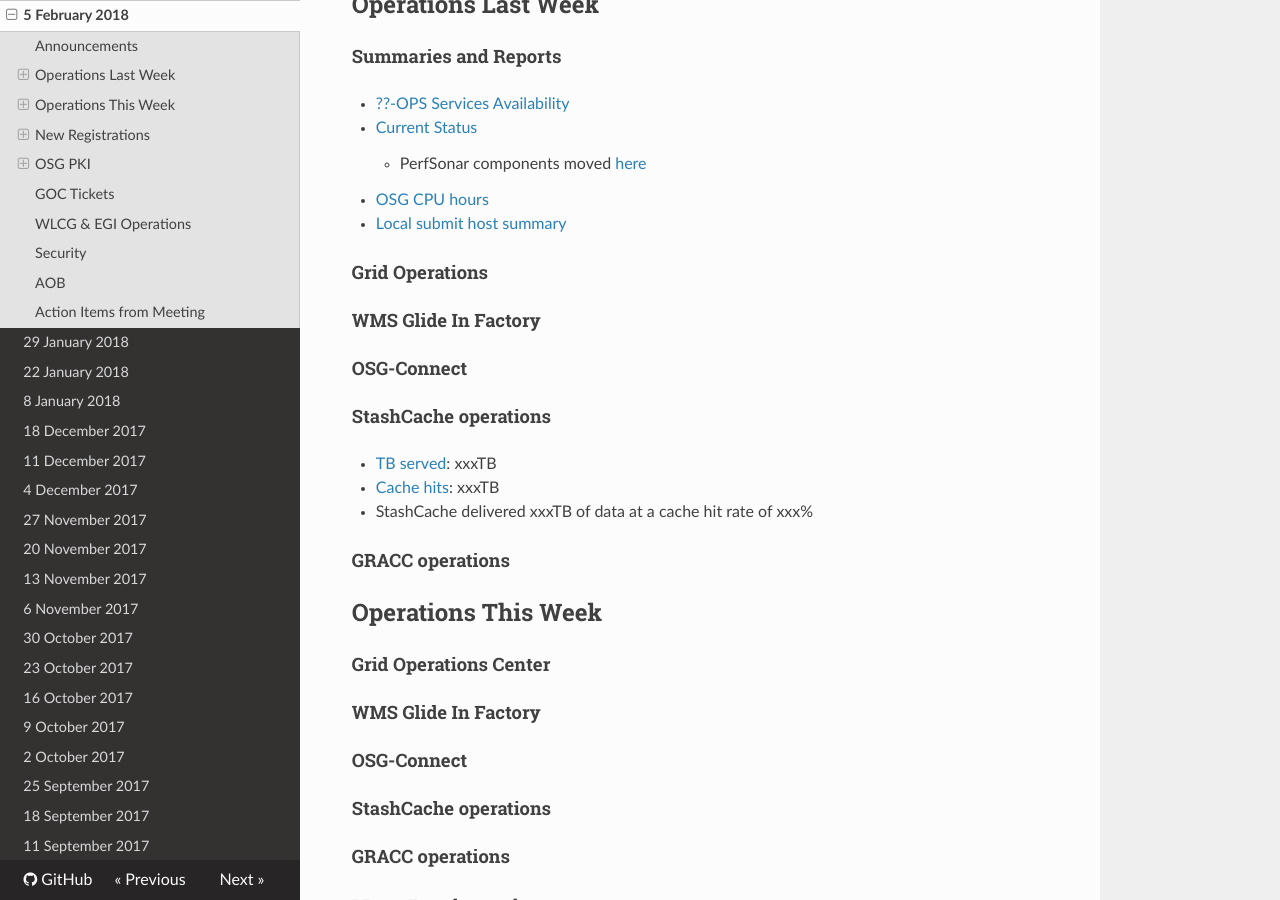
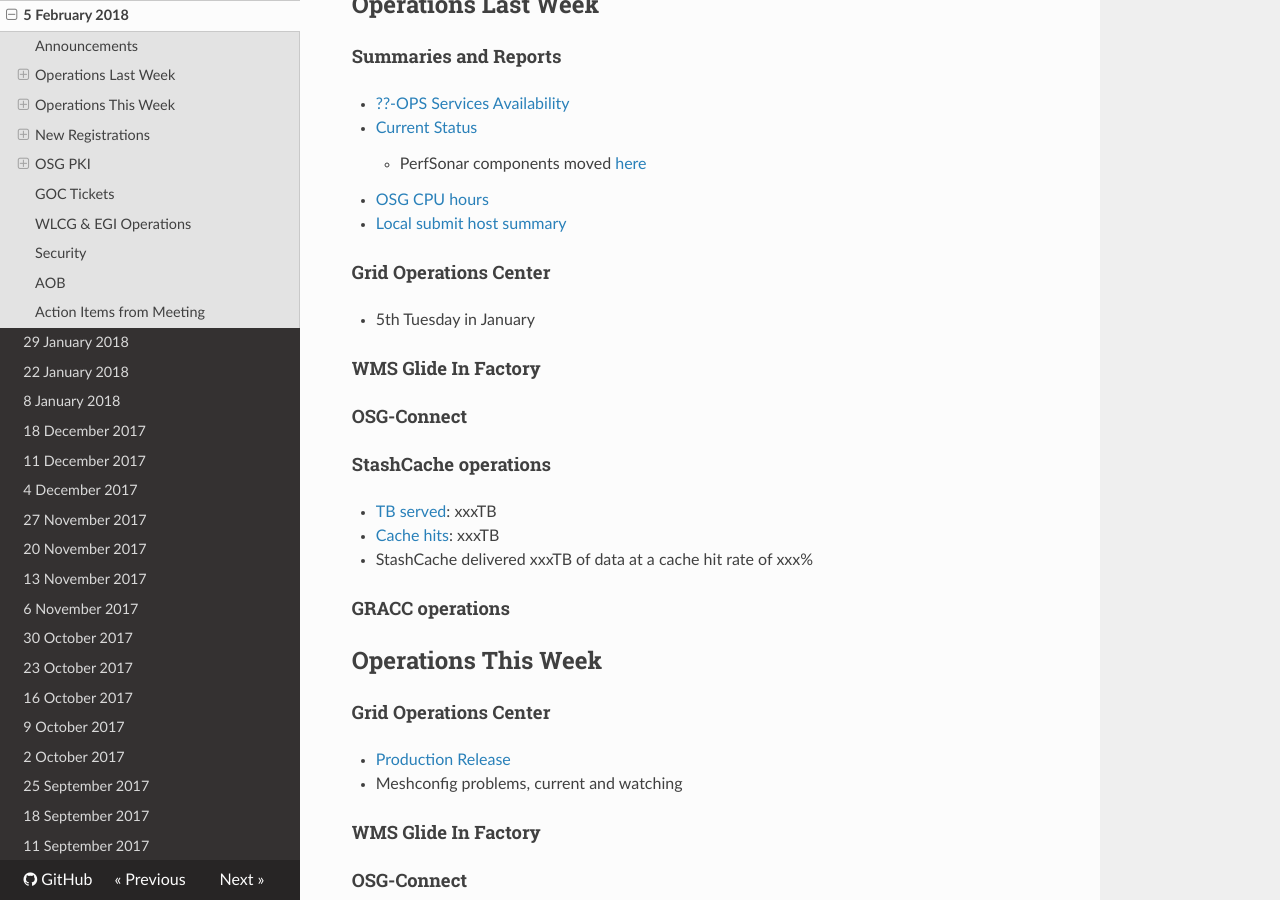
Before and after one commit to osg-htc/operations, an MkDocs documentation site: the page built from docs/WeeklyMinutes/05Feb2018.md, in a window 1280 px wide and 900 px high, scrolled down 420 px. Built offline with MkDocs 1.6.1, drawn with Linux system fonts in a browser that asks for light colours; nearby versions of some CDN libraries; old or Windows-style settings are respelled for this version of MkDocs.

Commit message:
Update 05Feb2018.md

```diff
--- a/docs/WeeklyMinutes/05Feb2018.md
+++ b/docs/WeeklyMinutes/05Feb2018.md
@@ -10,6 +10,7 @@
 ## Announcements
 
 ## Operations Last Week
+
 #### Summaries and Reports
    * [??-OPS Services Availability](http://monitor.grid.iu.edu/availability/avail_week_overview.html)
    * [Current Status](http://monitor.grid.iu.edu/availability/production.html)
@@ -17,7 +18,8 @@
    * [OSG CPU hours](http://tinyurl.com/mf96b88)
    * [Local submit host summary](http://osg-flock.grid.iu.edu/overview/)
 
-#### Grid Operations
+#### Grid Operations Center
+   * 5th Tuesday in January
 
 #### WMS Glide In Factory
 
@@ -33,6 +35,8 @@
 ## Operations This Week
 
 #### Grid Operations Center
+   * [Production Release](http://osggoc.blogspot.com/2018/01/operations-service-update-tuesday_30.html)
+   * Meshconfig problems, current and watching
 
 #### WMS Glide In Factory
 
```
